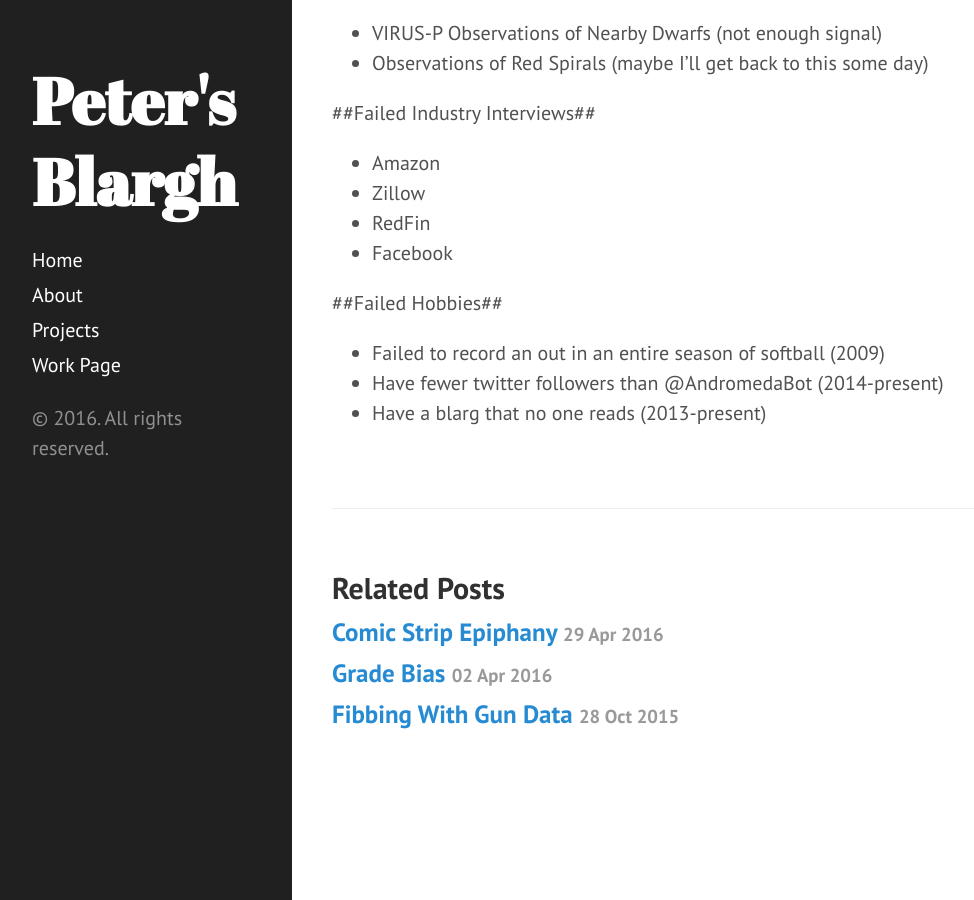
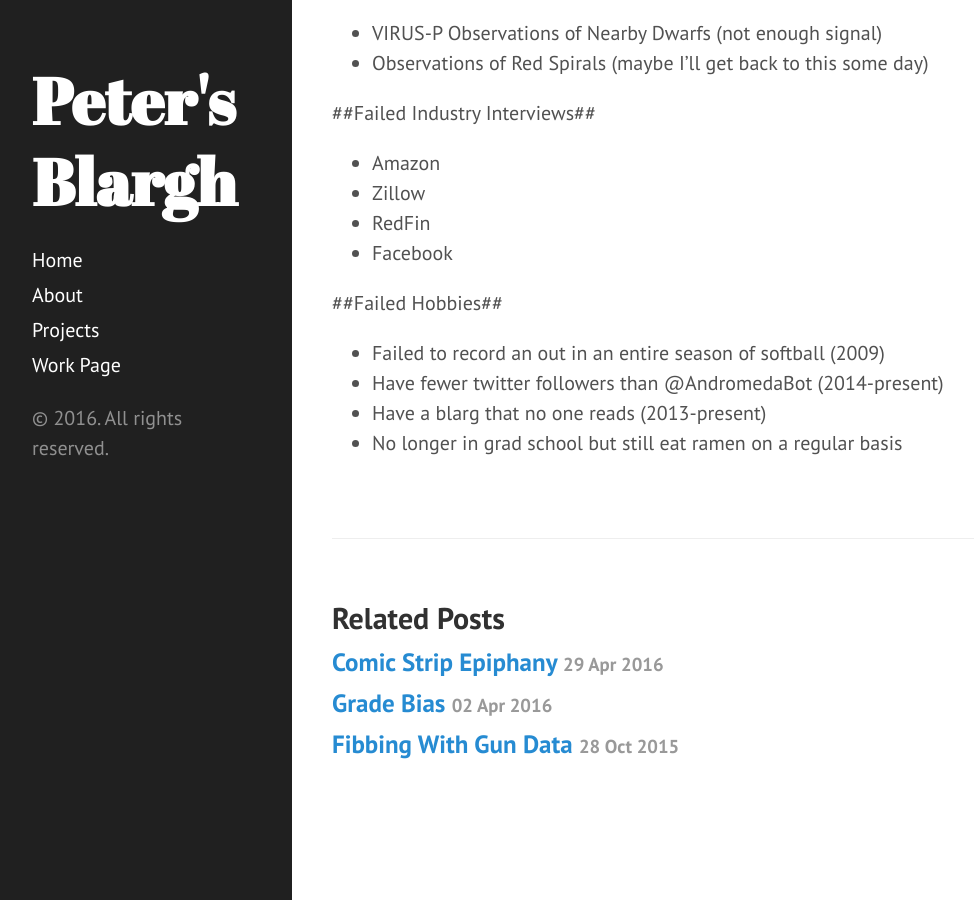
Before and after one commit to yoachim/yoachim.github.io, a Jekyll site: the page built from _posts/2016-05-03-cv-of-fail.md, in a window 1280 px wide and 900 px high, scrolled down 942 px. Shown: the whole window, without its empty margins (8-982 px from the left). Built offline with Jekyll 4.4.1, drawn with Linux system fonts in a browser that asks for light colours.

Commit message:
failed hobbies

```diff
--- a/_posts/2016-05-03-cv-of-fail.md
+++ b/_posts/2016-05-03-cv-of-fail.md
@@ -50,3 +50,4 @@ I thought it would be fun to copy the idea of a [CV of Failure](http://www.princ
 * Failed to record an out in an entire season of softball (2009)
 * Have fewer twitter followers than @AndromedaBot (2014-present)
 * Have a blarg that no one reads (2013-present)
+* No longer in grad school but still eat ramen on a regular basis
```
